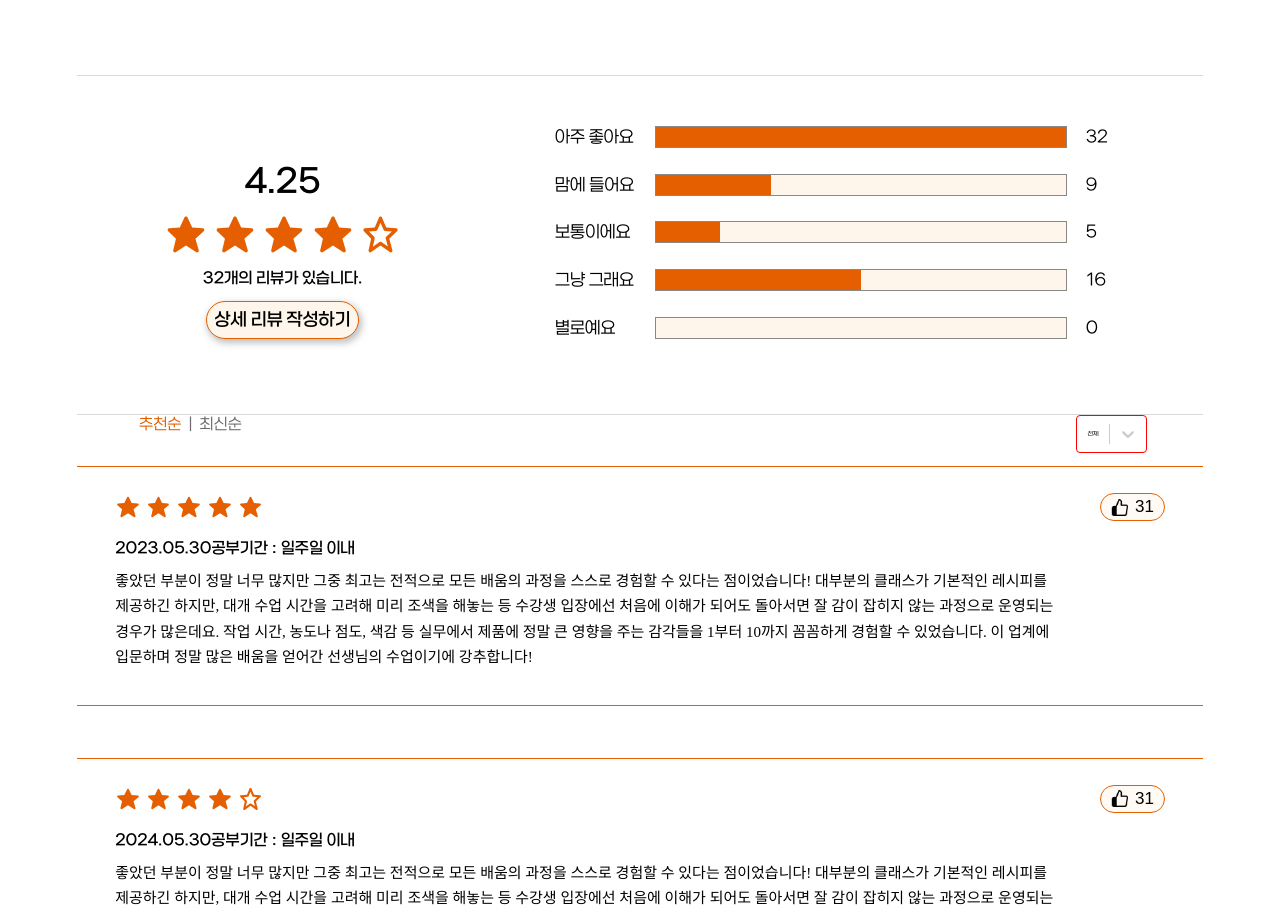
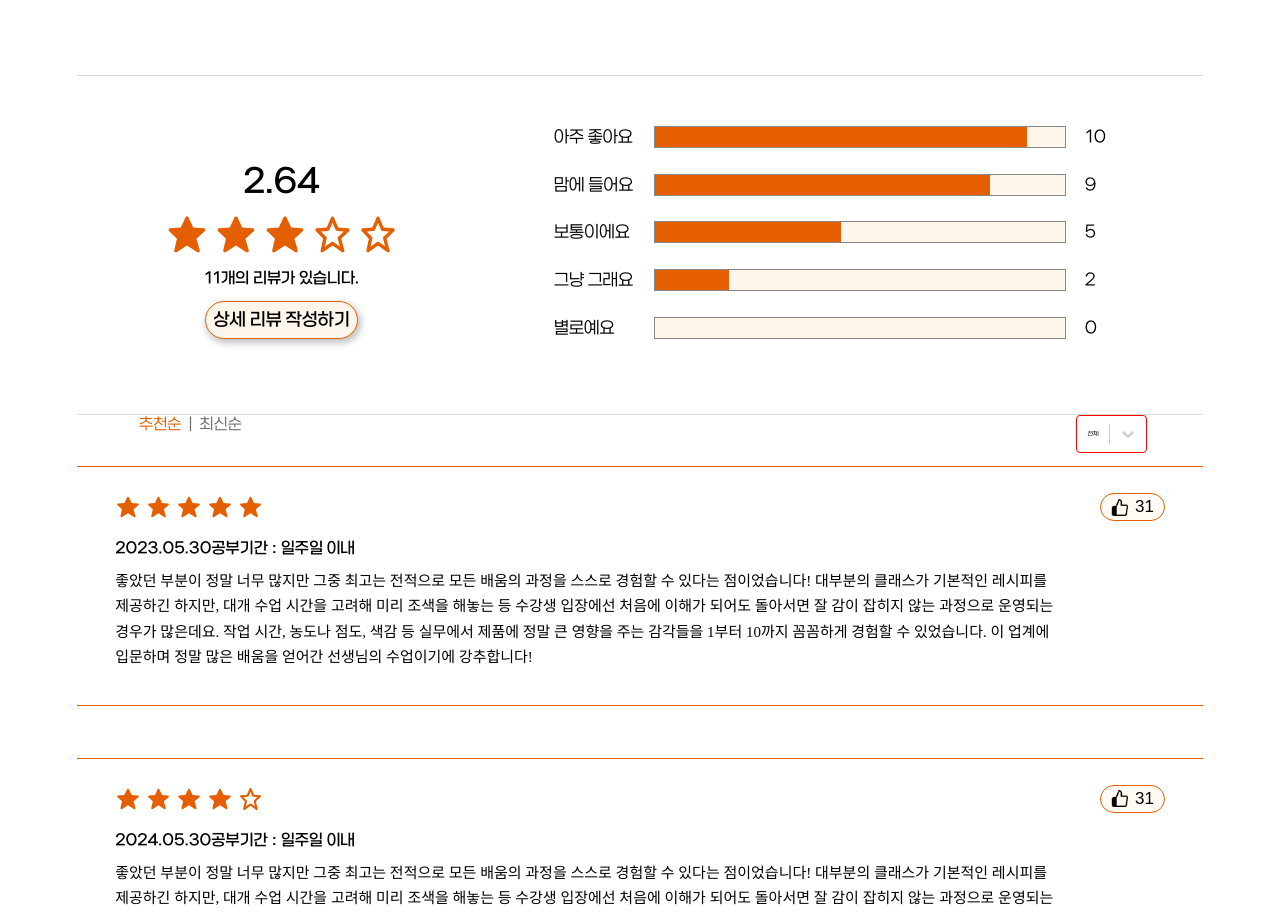
Before and after one commit to DS-UMC-7th/UMC-7th-TEAM-WEB2-FE, a React (Vite) app: page /detail in a window 1280 px wide. Shown: the part 845-1759 px from the top of the page. Built offline with nearby package versions, Linux system fonts and the light colour scheme; a web font is replaced by a local one.

Commit message:
[Mod] 평균 및 별점 동적으로 수정

```diff
--- a/public/data/reviews.json
+++ b/public/data/reviews.json
@@ -59,6 +59,12 @@
       "date": "2020.02.20",
       "studyDate": "일주일 이내",
       "content": "작년 겨울 선생님의 수업을 듣고 3개월 만에 가게를 오픈하게 될 수 있었습니다. 벌써 1년째 무사히 운영을 하며, 색감 표현하는 법도 몰랐던 제가 혼자서 조색을 하고, 화과자를 만드는 시간을 너무 행복하게 느끼며 하루하루 새로이 살아가고 있습니다. 선생님의 감사함을 항상 잊지 않으며, 덕분에 화과자라는 업종을 알게 되어서 정말 행복하다는 말씀 드리고 싶어요"
+    },
+    {
+      "selectedStars": [true, true, false, false, false],
+      "date": "2019.02.20",
+      "studyDate": "일주일 이내",
+      "content": "작년 겨울 선생님의 수업을 듣고 3개월 만에 가게를 오픈하게 될 수 있었습니다. 벌써 1년째 무사히 운영을 하며, 색감 표현하는 법도 몰랐던 제가 혼자서 조색을 하고, 화과자를 만드는 시간을 너무 행복하게 느끼며 하루하루 새로이 살아가고 있습니다. 선생님의 감사함을 항상 잊지 않으며, 덕분에 화과자라는 업종을 알게 되어서 정말 행복하다는 말씀 드리고 싶어요"
     }
   ]
 }
--- a/src/components/Detail/DetailReview/DetailReview.jsx
+++ b/src/components/Detail/DetailReview/DetailReview.jsx
@@ -3,22 +3,39 @@ import DetailStar from "../DetailStar/DetailStar";
 import Graph from "../Graph/Graph";
 import { ReviewContainer, Section, Count, ReviewButton } from "./DetailReview.style";
 import { NavLink } from "react-router-dom";
+import reviewsData from "/public/data/reviews.json";
 
 const DetailReview = () => {
-  const selectedStars = [true, true, true, true, false];
-  const rating = 4.25;
-  const review = 32;
+  const reviews = reviewsData.reviews; // 리뷰 데이터 배열
+  const reviewCount = reviews.length; // 리뷰 개수
+
+  // 모든 리뷰의 selectedStars에서 true 개수를 모두 합산
+  const totalTrueStars = reviews.reduce((acc, review) => {
+    const trueCount = review.selectedStars.filter((star) => star === true).length;
+    return acc + trueCount; // true의 개수를 누적
+  }, 0);
+
+  const average = Math.round(totalTrueStars / reviewCount); //정수까지 나타냄
+  console.log(average);
+
+  const averageRating = Math.round((totalTrueStars / reviewCount) * 100) / 100; // 전체 평균 별점 -> 소수점 둘째자리까지
+
+  const selectedStars = Array(5).fill(false); // 기본적으로 false로 채운 5개의 배열
+  for (let i = 0; i < average; i++) {
+    selectedStars[i] = true; // average 값만큼 true로 설정
+  }
+
   const onStarClick = () => {};
 
   return (
     <>
       <ReviewContainer>
         <Section>
-          <Count fontSize={"32px"}>{rating}</Count>
+          <Count fontSize={"32px"}>{averageRating}</Count>
 
-          <DetailStar selectedStars={[true, true, true, true, false]} />
+          <DetailStar selectedStars={selectedStars} />
 
-          <Count fontSize={"15px"}>{review}개의 리뷰가 있습니다.</Count>
+          <Count fontSize={"15px"}>{reviewCount}개의 리뷰가 있습니다.</Count>
 
           <NavLink to="/post">
             <ReviewButton>상세 리뷰 작성하기</ReviewButton>
@@ -26,7 +43,7 @@ const DetailReview = () => {
         </Section>
 
         <div>
-          <Graph review={review} count={32} />
+          <Graph review={reviewCount} count={reviews} />
         </div>
       </ReviewContainer>
     </>
--- a/src/components/Detail/Graph/Graph.jsx
+++ b/src/components/Detail/Graph/Graph.jsx
@@ -3,10 +3,10 @@ import GraphBar from "./GraphBar";
 const Graph = ({ review, count }) => {
   return (
     <>
-      <GraphBar text={"아주 좋아요"} review={review} count={32} />
+      <GraphBar text={"아주 좋아요"} review={review} count={10} />
       <GraphBar text={"맘에 들어요"} review={review} count={9} />
       <GraphBar text={"보통이에요"} review={review} count={5} />
-      <GraphBar text={"그냥 그래요"} review={review} count={16} />
+      <GraphBar text={"그냥 그래요"} review={review} count={2} />
       <GraphBar text={"별로예요"} review={review} count={0} />
     </>
   );
```
